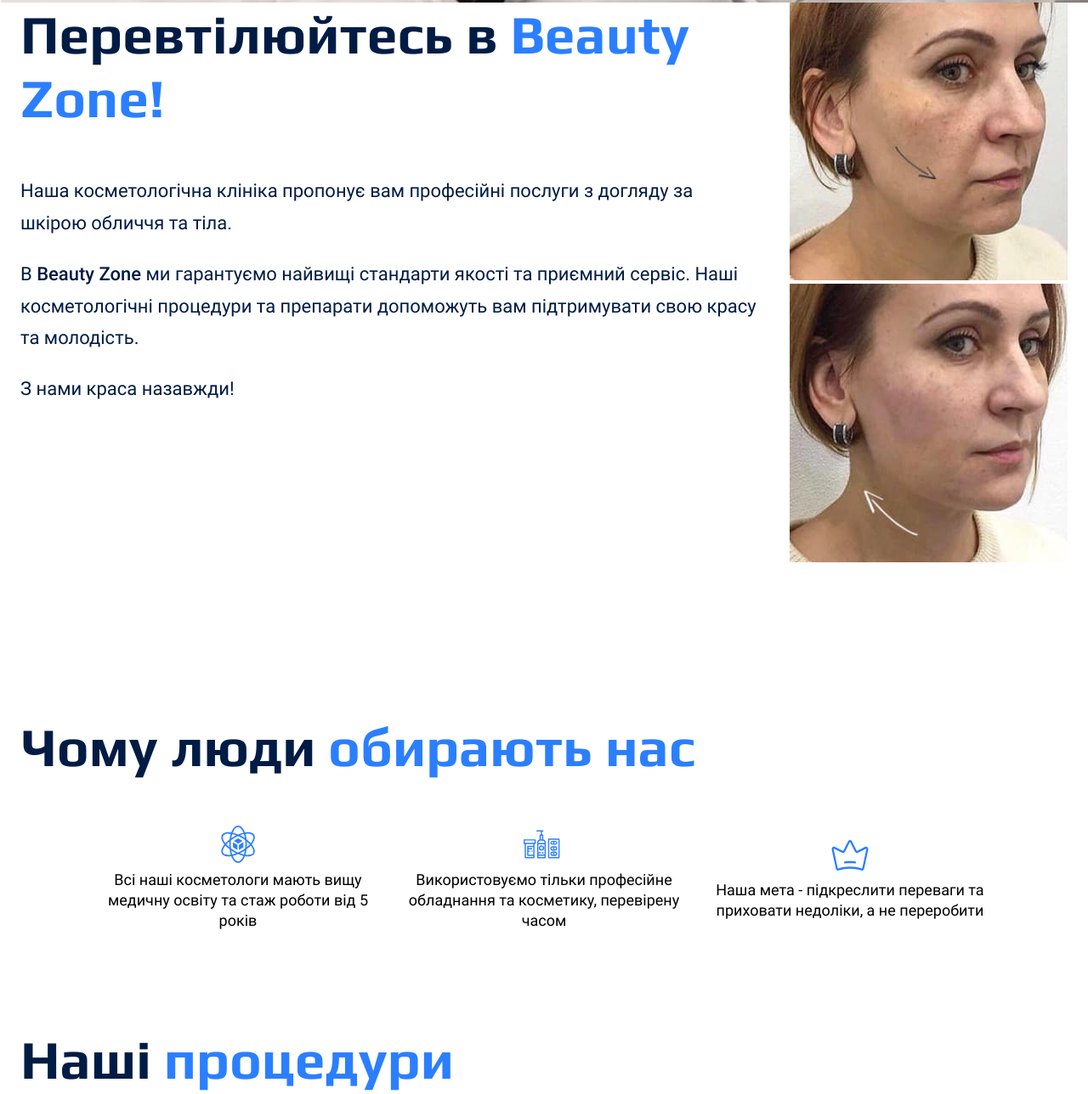
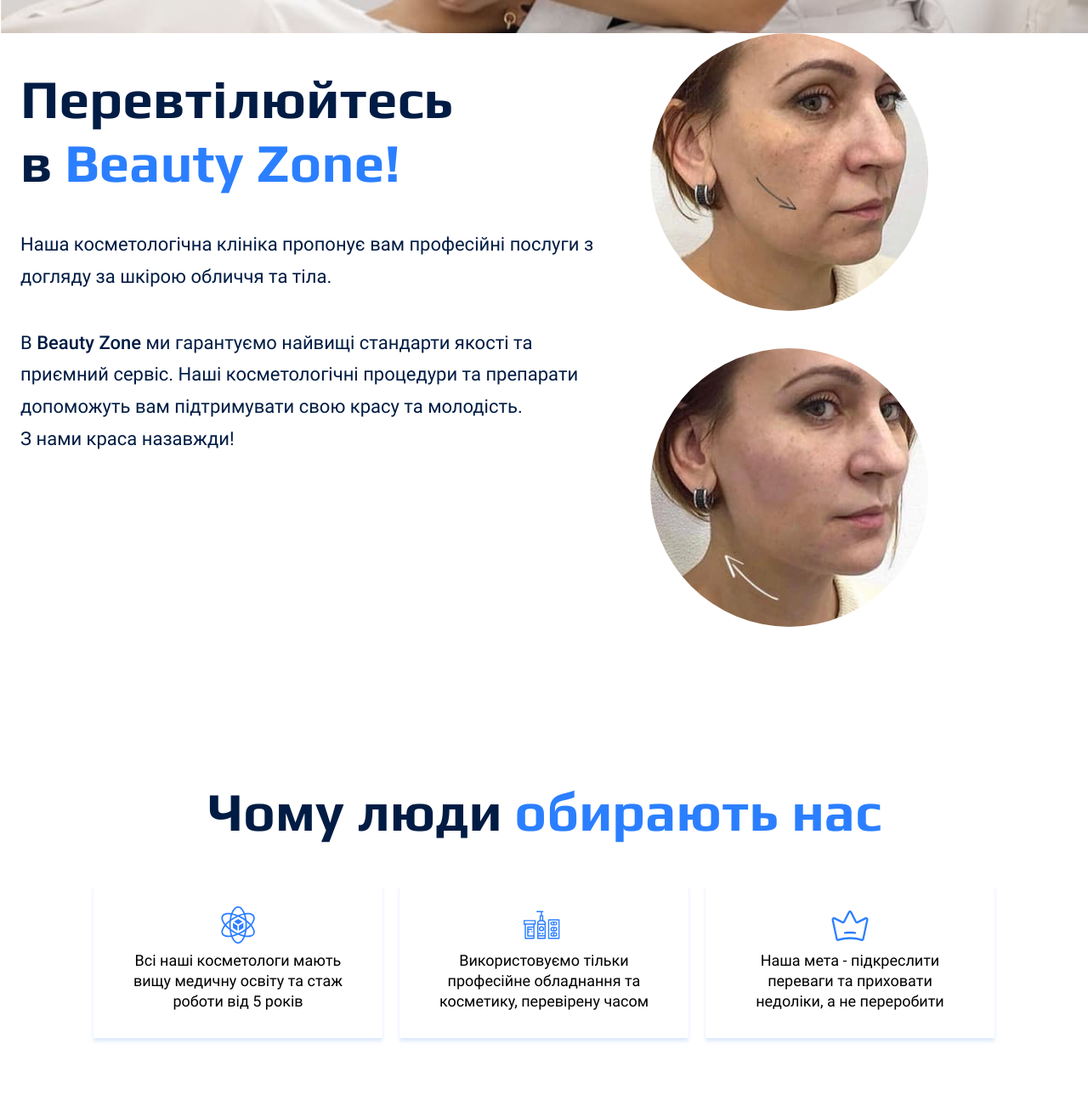
Before and after one commit to Seralex09/genius-homework-2, a plain HTML site: page index.html in a window 1280 px wide. Shown: the part 740-2028 px from the top of the page at 85% size. Drawn offline with Linux system fonts and the light colour scheme.

Commit message:
Add padding to 1-3 section

```diff
--- a/css/styles.css
+++ b/css/styles.css
@@ -121,10 +121,12 @@
 
 /* Header */
 .header-container {
+  padding: 32px 0;
   display: flex;
   justify-content: space-between;
   align-items: center;
   gap: 56px;
+  background: rgba(255, 255, 255, 0.25); /* треба уточнити */
 }
 
 .header-links {
@@ -158,6 +160,7 @@
   font-family: 'Play', sans-serif;
   text-transform: capitalize;
   color: var(--color-primary-light);
+  margin-bottom: 40px;
   font-size: 140px;
   font-weight: 700;
   line-height: 0.8;
@@ -169,6 +172,7 @@
 }
 
 .button-signature {
+  margin-top: 14px;
   color: #4a4a4a;
   font-size: 12px;
   line-height: 1.5;
@@ -178,7 +182,9 @@
 /* Button */
 .button {
   color: var(--color-primary-white);
+  font-size: 18px;
   font-weight: 500;
+  padding: 16px 32px;
   text-align: center;
   background: var(--color-primary-light);
   border: 2px solid var(--color-primary-light);
@@ -203,11 +209,13 @@
 }
 
 .information-text-section {
-  /* ПУСТИЙ КЛАС */
+  margin-top: 40px;
+  width: 100%;
+  max-width: 709px;
 }
 
-.information-images-section {
-  /* ПУСТИЙ КЛАС */
+.information-title {
+  margin-bottom: 40px;
 }
 
 .information-text {
@@ -215,12 +223,41 @@
   line-height: 1.72;
 }
 
+.information-text p {
+  margin-bottom: 40px;
+}
+
+.information-text p:last-child {
+  margin-bottom: 0;
+}
+
 .information-text .accent {
   text-transform: capitalize;
   font-weight: 500;
 }
 
+.information-images-section {
+  /* ПУСТИЙ КЛАС */
+}
+
+.information-images-section img {
+  margin-bottom: 40px;
+}
+
+.information-images-section img:last-child {
+  margin-bottom: 0;
+}
+
+.information-image {
+  border-radius: 50%;
+}
+
 /* Advantages-section */
+.advantages-title {
+  margin-bottom: 48px;
+  text-align: center;
+}
+
 .advantages-list {
   width: 100%;
   max-width: 1060px;
@@ -233,9 +270,12 @@
 }
 
 .advantages-list-content {
+  height: 181px;
+  padding: 24px 32px;
   flex-basis: calc((100% - 40px) / 3);
   text-align: center;
   fill: var(--color-primary-light);
+  box-shadow: 0px 4px 4px 0px #a8c6f561;
 }
 
 /* Procedures-section */
--- a/index.html
+++ b/index.html
@@ -67,7 +67,9 @@
             <div class="container">
                 <div class="information-container">
                     <div class="information-text-section">
-                        <h2 class="section-title">Перевтілюйтесь в <span class="accent capitalize">beauty zone!</span>
+                        <h2 class="information-title section-title">Перевтілюйтесь <br> в <span
+                                class="accent capitalize">beauty
+                                zone!</span>
                         </h2>
                         <div class="information-text">
                             <p>
@@ -81,13 +83,13 @@
                                 сервіс.
                                 Наші косметологічні процедури та препарати допоможуть вам підтримувати свою красу та
                                 молодість.
+                                <br> З нами краса назавжди!
                             </p>
-                            <p>З нами краса назавжди!</p>
                         </div>
                     </div>
                     <div class="information-images-section">
-                        <img src="./images/first-procedure.jpg" alt="Перша процедура">
-                        <img src="./images/second-procedure.jpg" alt="Друга процедура">
+                        <img class="information-image" src="./images/first-procedure.jpg" alt="Перша процедура">
+                        <img class="information-image" src="./images/second-procedure.jpg" alt="Друга процедура">
                     </div>
                 </div>
             </div>
@@ -95,7 +97,7 @@
         <!-- Чому обирають нас -->
         <section class="section" id="advantages-section">
             <div class="container">
-                <h2 class="section-title">Чому люди <span class="accent">обирають нас</span></h2>
+                <h2 class="advantages-title section-title">Чому люди <span class="accent">обирають нас</span></h2>
                 <ul class="advantages-list">
                     <li class="advantages-list-content">
                         <svg width="48" height="48">
```
